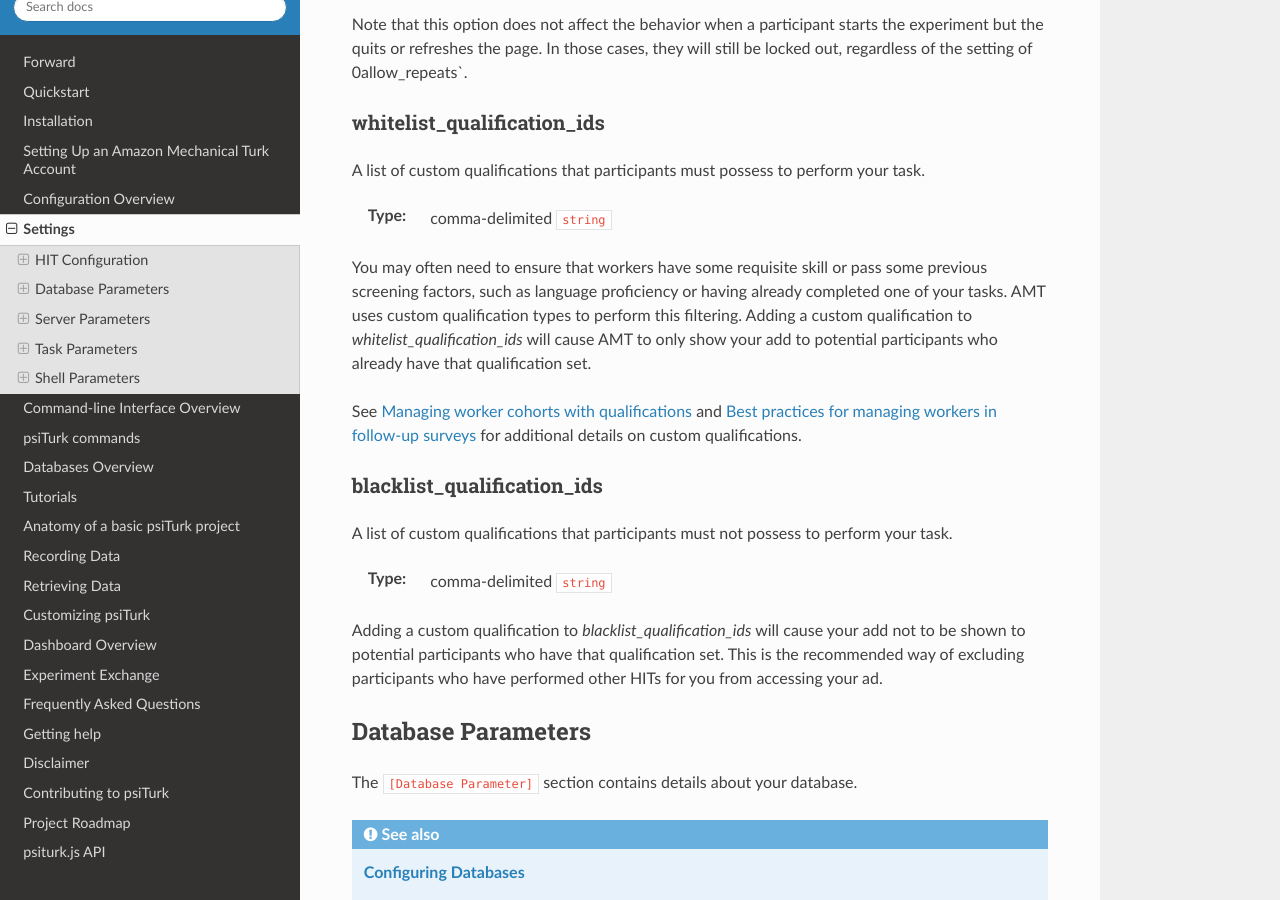
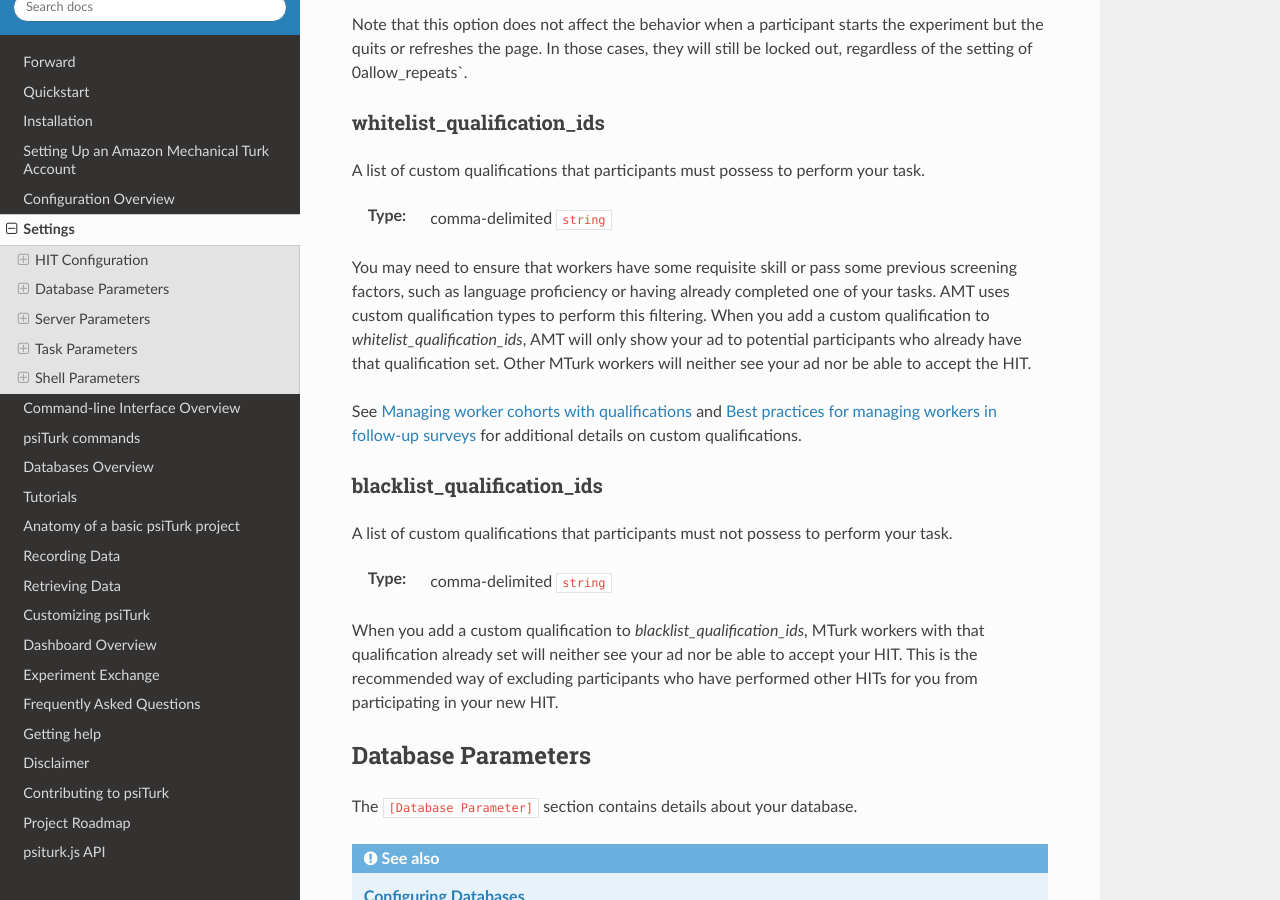
Before and after one commit to NYUCCL/psiTurk, a Sphinx documentation site: the page built from doc/settings.rst, in a window 1280 px wide and 900 px high, scrolled down 3576 px. Built offline with Sphinx 7.4.7 and the Read the Docs theme 2.0.0, drawn with Linux system fonts in a browser that asks for light colours.

Commit message:
Fixes ‘add’ => ‘ad’.  This clarifies that adding a qualification to the list controls not only who sees the ad but also who may participate.

```diff
--- a/doc/settings.rst
+++ b/doc/settings.rst
@@ -216,12 +216,13 @@ perform your task.
 
 :Type: comma-delimited ``string``
 
-You may often need to ensure that workers have some requisite skill or pass
-some previous screening factors, such as language proficiency or having already
+You may need to ensure that workers have some requisite skill or pass some
+previous screening factors, such as language proficiency or having already
 completed one of your tasks.  AMT uses custom qualification types to perform
-this filtering. Adding a custom qualification to
-`whitelist_qualification_ids` will cause AMT to only show your add to potential
-participants who already have that qualification set.
+this filtering. When you add a custom qualification to
+`whitelist_qualification_ids`, AMT will only show your ad to potential
+participants who already have that qualification set.  Other MTurk workers will
+neither see your ad nor be able to accept the HIT.
 
 See `Managing worker cohorts with qualifications
 <https://blog.mturk.com/tutorial-managing-worker-cohorts-with-qualifications-e928cd30b173>`_
@@ -239,10 +240,10 @@ perform your task.
 
 :Type: comma-delimited ``string``
 
-Adding a custom qualification to `blacklist_qualification_ids` will cause
-your add not to be shown to potential participants who have that qualification
-set.  This is the recommended way of excluding participants who have performed
-other HITs for you from accessing your ad.
+When you add a custom qualification to `blacklist_qualification_ids`, MTurk
+workers with that qualification already set will neither see your ad nor be able
+to accept your HIT. This is the recommended way of excluding participants who
+have performed other HITs for you from participating in your new HIT.
 
 
 
```
